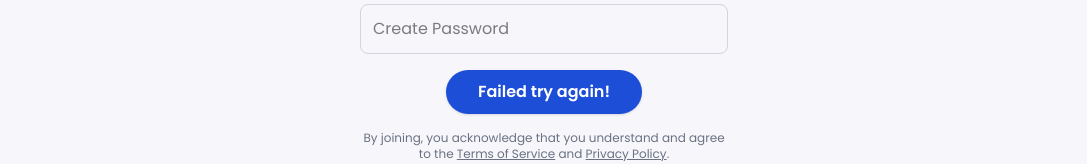
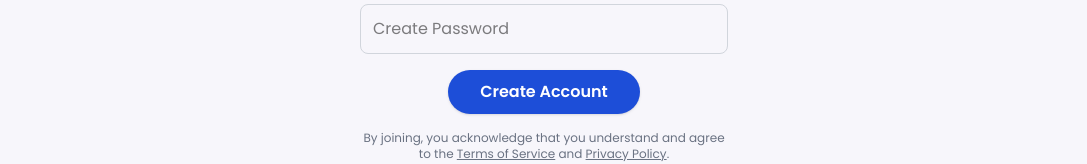
Before and after one commit to NekkoubOussama/Appify, a Next.js app: page /login in a window 1280 px wide. Shown: the part 438-602 px from the top of the page, without its empty margins (96-1183 px from the left). Built offline with nearby package versions, Linux system fonts and the light colour scheme.

Commit message:
fix : new label for the button join us

```diff
--- a/components/Globalhome/joinUs.tsx
+++ b/components/Globalhome/joinUs.tsx
@@ -84,9 +84,9 @@ export default function JoinUs() {
         {ispending ? (
           <span className="w-5 h-5 border-2 border-white/40 border-t-white rounded-full animate-spin block"></span>
         ) : state.success ? (
-          "Account created successfully!"
+          "Account Created Successfully!"
         ) : (
-          "Failed try again!"
+          "Create Account"
         )}
       </Button>
     </form>
```
